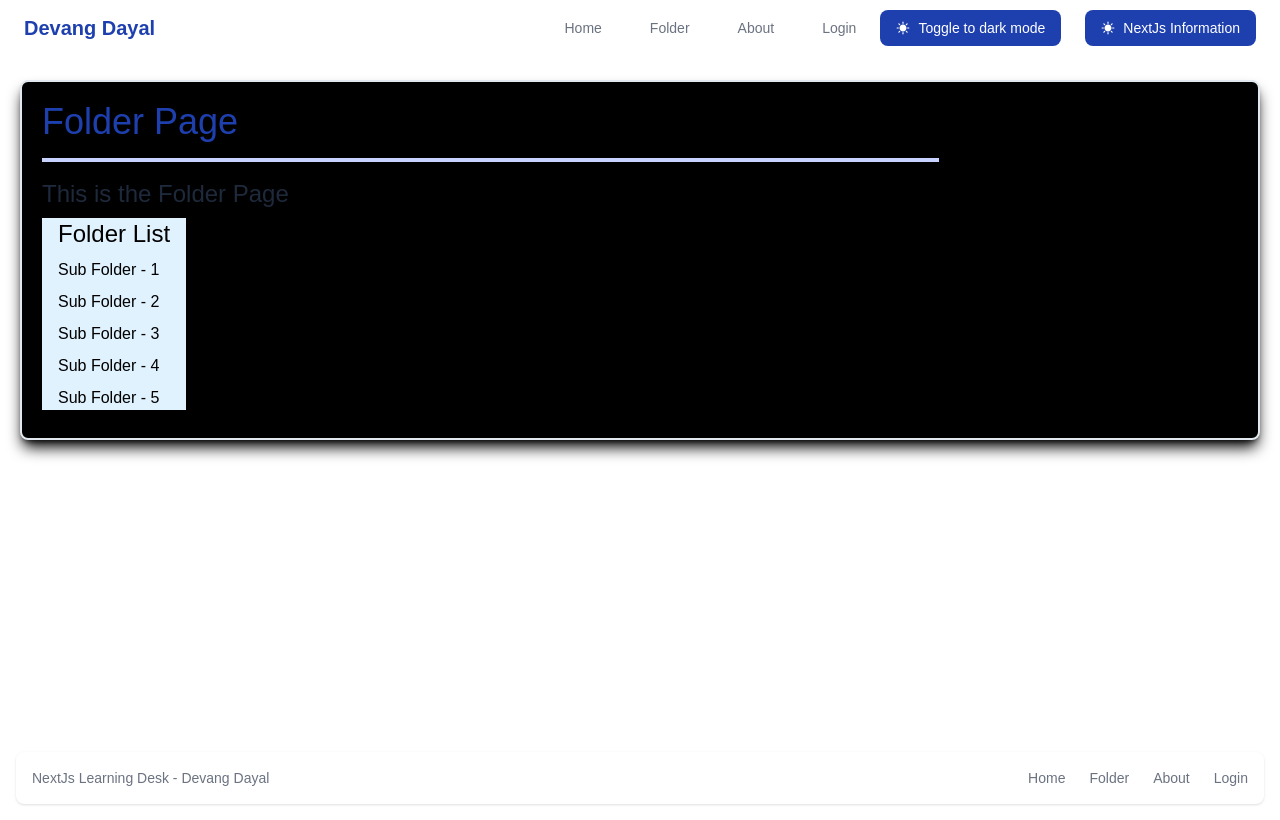
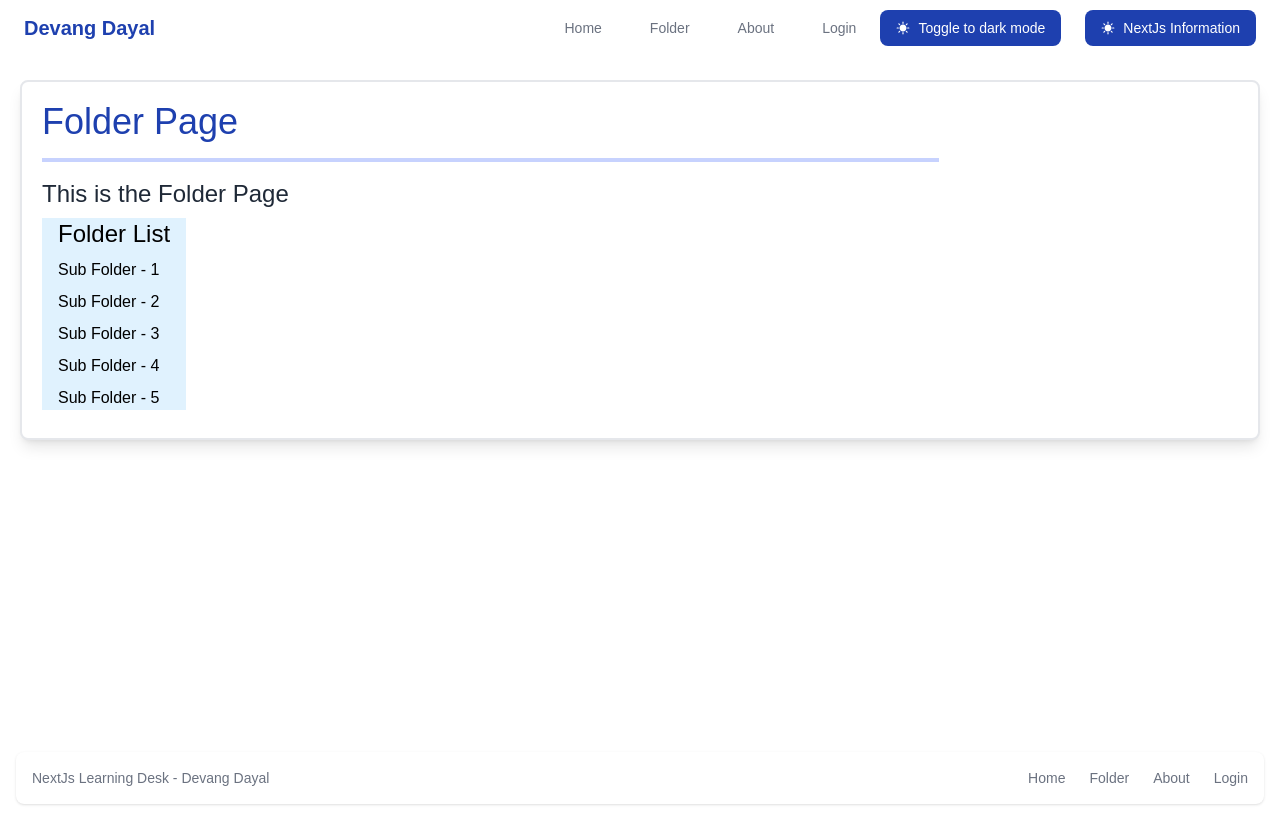
Before and after one commit to devangdayal/nextjs-14-desk, a Next.js app: page /folder in a window 1280 px wide. Built offline with nearby package versions, Linux system fonts and the light colour scheme.

Commit message:
Added new theme to card

```diff
--- a/src/app/_components/Card.tsx
+++ b/src/app/_components/Card.tsx
@@ -1,20 +1,20 @@
-function Card({
-  title,
-  text,
-  children,
-}: Readonly<{
+import React from "react";
+
+interface CardProps {
   title: string;
   text: string;
   children?: React.ReactNode;
-}>) {
+}
+
+const Card: React.FC<CardProps> = ({ title, text, children }) => {
   return (
-    <div className="relative flex flex-col my-6 bg-black dark:bg-white border-slate-200 border-2 rounded-lg m-5 p-5 shadow-lg dark:shadow-slate-400 shadow-black">
-      <span className="text-4xl text-blue-800">{title}</span>
-      <div className="w-3/4 border-2 border-indigo-200 my-4" />
-      <span className="text-2xl text-slate-800">{text}</span>
+    <div className="relative flex flex-col my-6 border-2 rounded-lg shadow-lg m-5 p-5 transition-transform duration-300 transform hover:scale-90 dark:border-gray-600 bg-white dark:bg-gray-800">
+      <span className="text-4xl text-blue-800 dark:text-blue-300">{title}</span>
+      <div className="w-3/4 border-2 border-indigo-200 dark:border-indigo-500 my-4" />
+      <span className="text-2xl text-gray-800 dark:text-gray-200">{text}</span>
       {children}
     </div>
   );
-}
+};
 
 export default Card;
```
